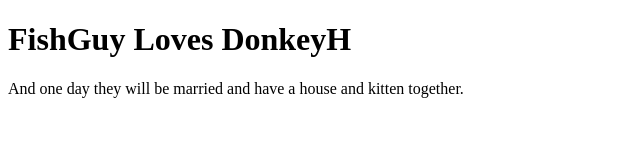
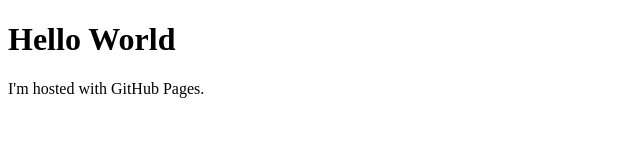
Before and after one commit to hhuynh48/hhuynh48.github.io, a plain HTML site: page index.html in a window 1280 px wide. Shown: the whole page, without its empty margins (0-640 px from the left). Drawn offline with Linux system fonts and the light colour scheme.

Commit message:
Update index.html

```diff
--- a/index.html
+++ b/index.html
@@ -1,7 +1,7 @@
 <!DOCTYPE html>
 <html>
 <body>
-<h1>FishGuy Loves DonkeyH</h1>
-<p>And one day they will be married and have a house and kitten together.</p>
+<h1>Hello World</h1>
+<p>I'm hosted with GitHub Pages.</p>
 </body>
 </html>
```
